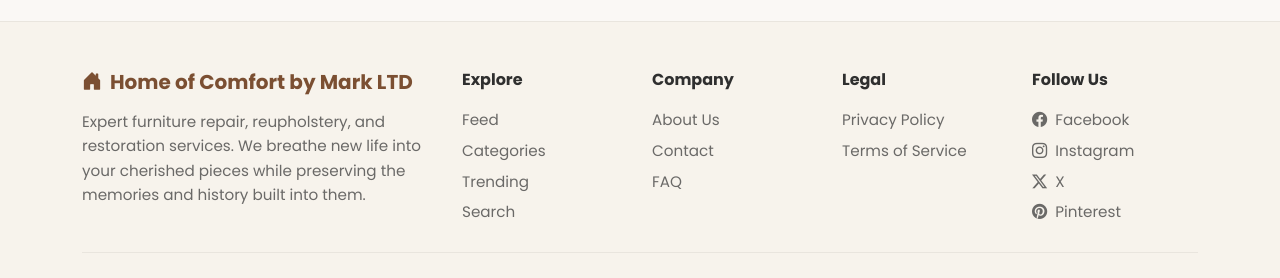
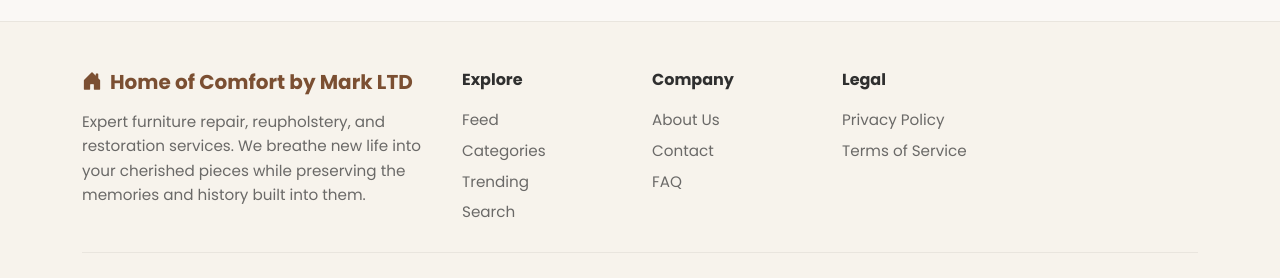
Before and after one commit to mayangzxcs/furniturehub, a React (Vite) app: page / in a window 1280 px wide. Shown: the part 940-1218 px from the top of the page. Built offline with nearby package versions, Linux system fonts and the light colour scheme; no server answers; the database is empty.

Commit message:
remove follow us in footer

```diff
--- a/src/components/Footer.tsx
+++ b/src/components/Footer.tsx
@@ -31,13 +31,6 @@ export default function Footer() {
             <Link to="/privacy" className="fh-footer-link">Privacy Policy</Link>
             <Link to="/terms" className="fh-footer-link">Terms of Service</Link>
           </div>
-          <div className="col-lg-2 col-6">
-            <h6 className="fw-bold mb-3">Follow Us</h6>
-            <a href="#" className="fh-footer-link"><i className="bi bi-facebook me-1"></i> Facebook</a>
-            <a href="#" className="fh-footer-link"><i className="bi bi-instagram me-1"></i> Instagram</a>
-            <a href="#" className="fh-footer-link"><i className="bi bi-twitter-x me-1"></i> X</a>
-            <a href="#" className="fh-footer-link"><i className="bi bi-pinterest me-1"></i> Pinterest</a>
-          </div>
         </div>
         <div className="fh-divider"></div>
         <div className="text-center" style={{ opacity: 0.5, fontSize: '0.9rem' }}>
```
